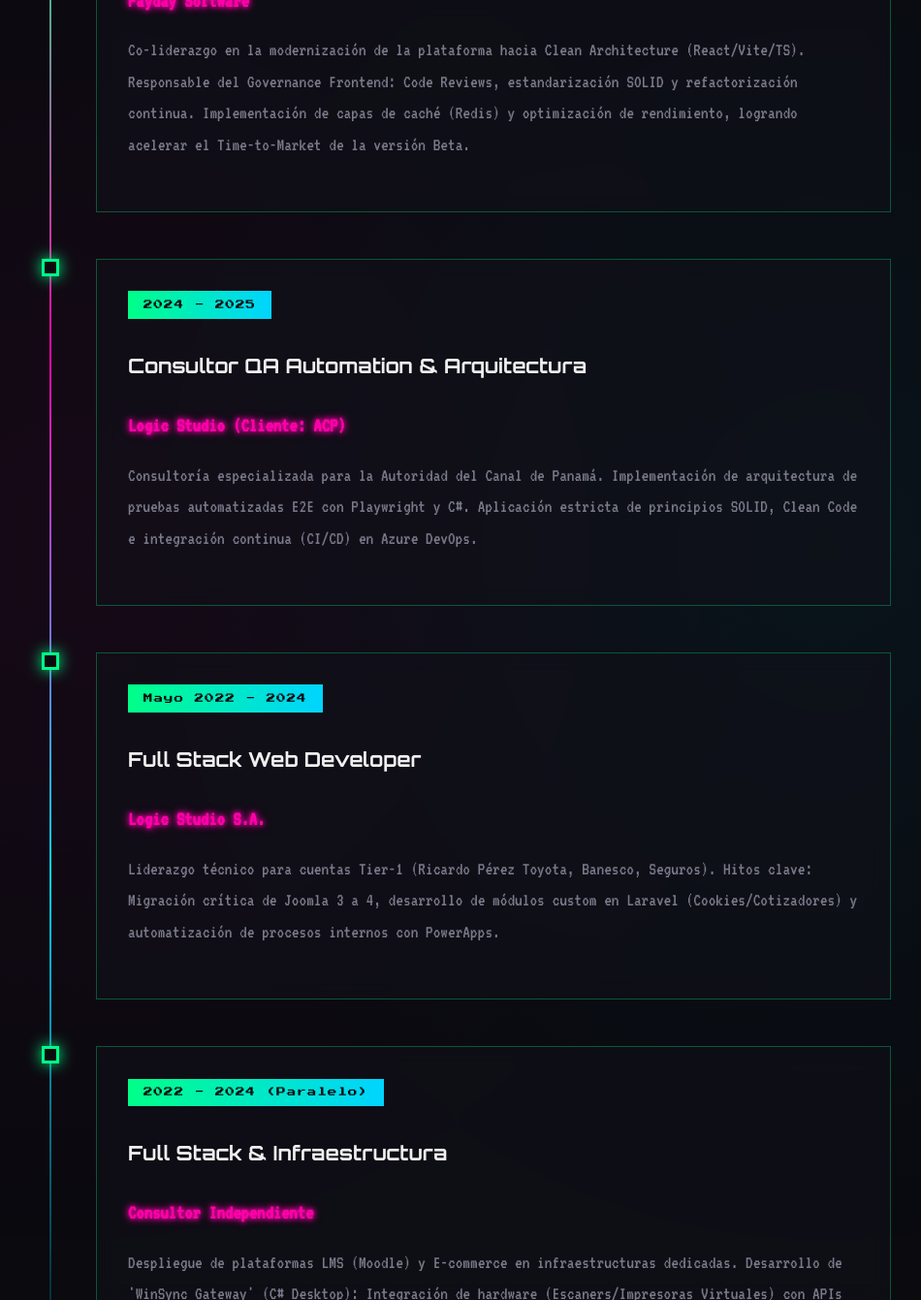
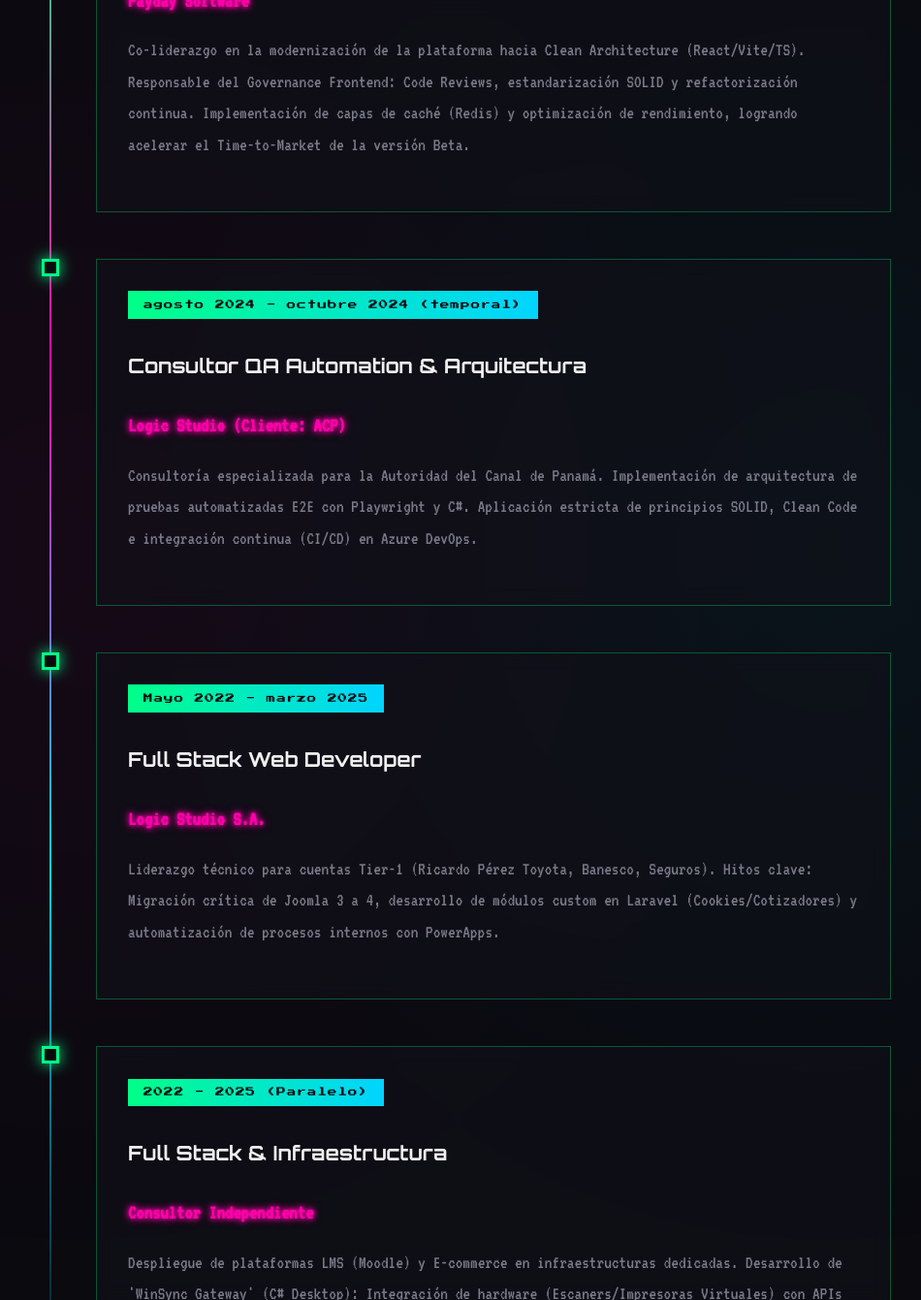
Before and after one commit to 2angeld1/nexus-hub, a React (Vite) app: page / in a window 1280 px wide. Shown: the part 2053-3394 px from the top of the page at 97% size, without its empty margins (171-1121 px from the left). Built offline with nearby package versions, Linux system fonts and the light colour scheme.

Commit message:
eeeeeeee

```diff
--- a/src/data/data.ts
+++ b/src/data/data.ts
@@ -94,21 +94,21 @@ export const experience = [
     id: 2,
     company: "Logic Studio (Cliente: ACP)",
     role: "Consultor QA Automation & Arquitectura",
-    period: "2024 - 2025",
+    period: "agosto 2024 - octubre 2024 (temporal)",
     description: "Consultoría especializada para la Autoridad del Canal de Panamá. Implementación de arquitectura de pruebas automatizadas E2E con Playwright y C#. Aplicación estricta de principios SOLID, Clean Code e integración continua (CI/CD) en Azure DevOps."
   },
   {
     id: 3,
     company: "Logic Studio S.A.",
     role: "Full Stack Web Developer",
-    period: "Mayo 2022 - 2024",
+    period: "Mayo 2022 - marzo 2025",
     description: "Liderazgo técnico para cuentas Tier-1 (Ricardo Pérez Toyota, Banesco, Seguros). Hitos clave: Migración crítica de Joomla 3 a 4, desarrollo de módulos custom en Laravel (Cookies/Cotizadores) y automatización de procesos internos con PowerApps."
   },
   {
     id: 4,
     company: "Consultor Independiente",
     role: "Full Stack & Infraestructura",
-    period: "2022 - 2024 (Paralelo)",
+    period: "2022 - 2025 (Paralelo)",
     description: "Despliegue de plataformas LMS (Moodle) y E-commerce en infraestructuras dedicadas. Desarrollo de 'WinSync Gateway' (C# Desktop): Integración de hardware (Escaners/Impresoras Virtuales) con APIs Web PHP, implementando flujos de autenticación 2FA y manejo de archivos locales."
   }
 ];
```
